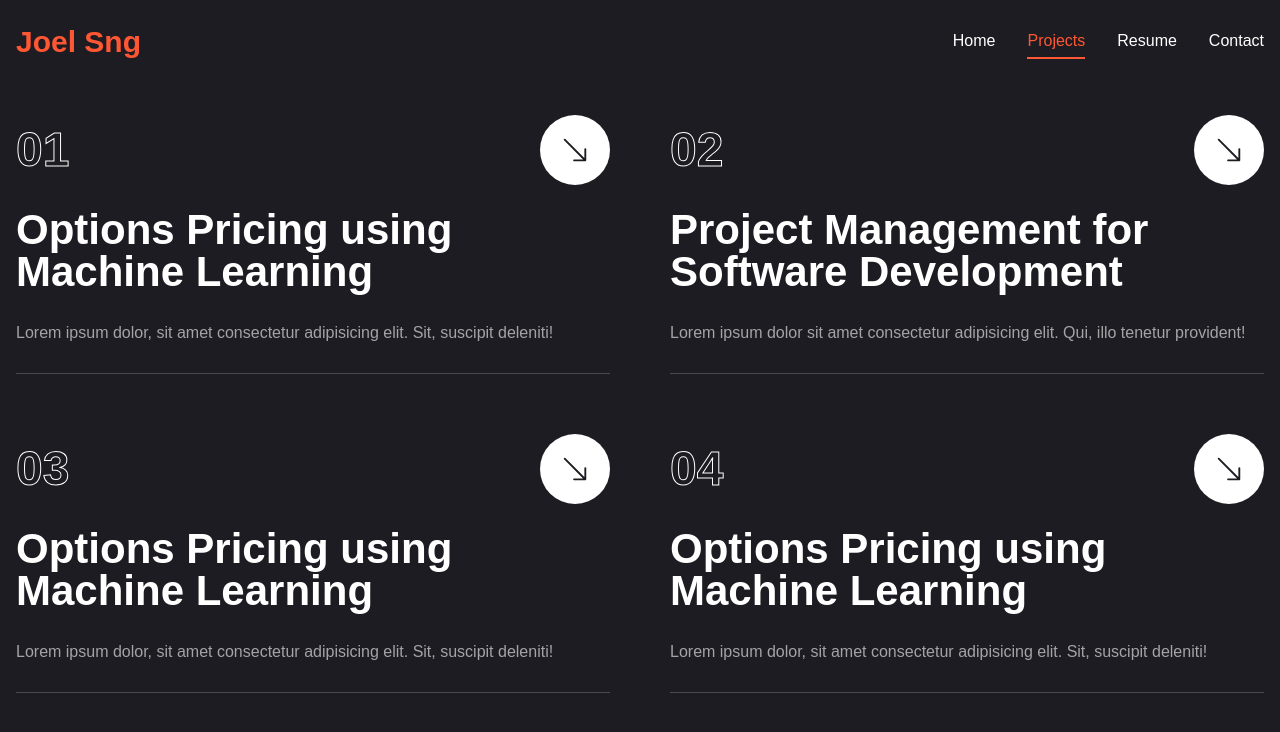
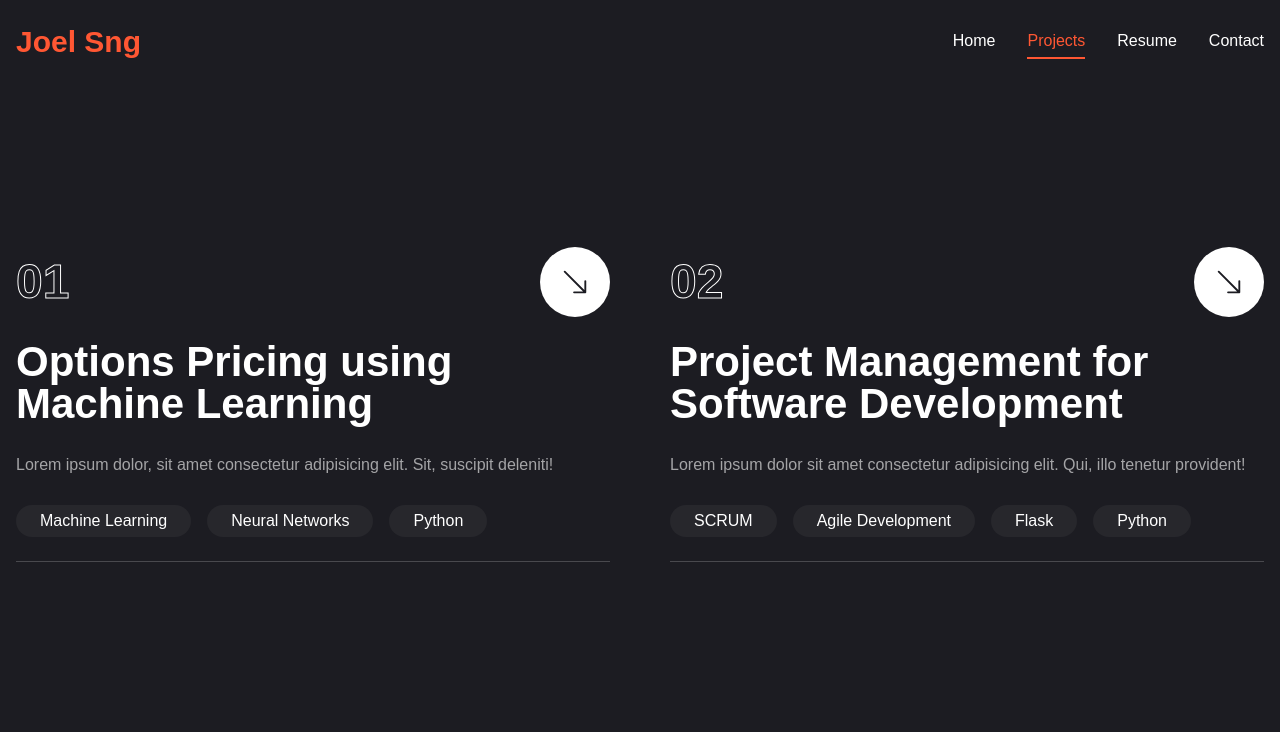
Before and after one commit to JoelSngZhenWei/portfolio_joel, a Next.js app in the folder portfolio_joel_1/: page /projects in a window 1280 px wide. Shown: the top 732 px of the page. Built offline with nearby package versions, Linux system fonts and the light colour scheme.

Commit message:
testing vercel deployment

```diff
--- a/portfolio_joel_1/app/page.tsx
+++ b/portfolio_joel_1/app/page.tsx
@@ -22,9 +22,11 @@ export default function Home() {
             </p>
             {/* btn and socials */}
             <div className="flex flex-col xl:flex-row items-center gap-8">
-              <Button variant="outline" size="lg" className="uppercase flex items-center gap-2">
-                <span>Download CV</span>
-                <FiDownload className="text-xl"/>
+              <Button variant="outline" size="lg" className="uppercase ">
+                <a href="/assets/resume_joelsng.pdf" download="resume_joelsng.pdf" className='flex items-center gap-2'>
+                  <span>Download CV</span>
+                  <FiDownload className="text-xl" />
+                </a>
               </Button>
               <div className="mb-8 xl:mb-0">
                 <Socials containerStyles="flex gap-6" iconStyles="w-9 h-9 border border-accent rounded-full flex justify-center items-center text-accent text-base hover:bg-accent hover:text-primary hover:transition-all duration-500" />
--- a/portfolio_joel_1/app/projects/page.tsx
+++ b/portfolio_joel_1/app/projects/page.tsx
@@ -8,28 +8,28 @@ const projects = [
     num: '01',
     title: 'Options Pricing using Machine Learning',
     description: 'Lorem ipsum dolor, sit amet consectetur adipisicing elit. Sit, suscipit deleniti!',
-    skills: ['Machine Learning','Neural Networks','Python'],
+    skills: ['Machine Learning', 'Neural Networks', 'Python'],
     href: 'projects/options'
   },
   {
     num: '02',
     title: 'Project Management for Software Development',
     description: 'Lorem ipsum dolor sit amet consectetur adipisicing elit. Qui, illo tenetur provident!',
-    skills: ['SCRUM','Agile Development','Flask', 'Python'],
+    skills: ['SCRUM', 'Agile Development', 'Flask', 'Python'],
     href: ''
   },
-  {
-    num: '03',
-    title: 'Options Pricing using Machine Learning',
-    description: 'Lorem ipsum dolor, sit amet consectetur adipisicing elit. Sit, suscipit deleniti!',
-    href: ''
-  },
-  {
-    num: '04',
-    title: 'Options Pricing using Machine Learning',
-    description: 'Lorem ipsum dolor, sit amet consectetur adipisicing elit. Sit, suscipit deleniti!',
-    href: ''
-  },
+  // {
+  //   num: '03',
+  //   title: 'Options Pricing using Machine Learning',
+  //   description: 'Lorem ipsum dolor, sit amet consectetur adipisicing elit. Sit, suscipit deleniti!',
+  //   href: ''
+  // },
+  // {
+  //   num: '04',
+  //   title: 'Options Pricing using Machine Learning',
+  //   description: 'Lorem ipsum dolor, sit amet consectetur adipisicing elit. Sit, suscipit deleniti!',
+  //   href: ''
+  // },
 ]
 
 export default function Projects() {
@@ -52,7 +52,7 @@ export default function Projects() {
                 <div className="w-full flex justify-between items-center">
                   <div className="text-5xl font-extrabold text-outline text-transparent group-hover:text-outline-hover transition-all duration-500">{project.num}</div>
                   <Link href={project.href} className="w-[70px] h-[70px] rounded-full bg-white group-hover:bg-accent transition-all duration-500 flex justify-center items-center hover:-rotate-45">
-                    <BsArrowDownRight className="text-primary text-3xl"/>
+                    <BsArrowDownRight className="text-primary text-3xl" />
                   </Link>
                 </div>
                 {/* title */}
@@ -61,6 +61,19 @@ export default function Projects() {
                 </h2>
                 {/* description */}
                 <p className="text-white/60">{project.description}</p>
+                <div className="flex flex-row gap-4">
+                  {project.skills.map((skill, index) => {
+                    return (
+                      <div key={index}>
+                        <div className="bg-[#27272c] rounded-full px-6">
+                          {skill}
+                        </div>
+
+                      </div>
+                    )
+                  })}
+                </div>
+
                 {/* border */}
                 <div className="border-b border-white/20 w-full"></div>
               </div>
--- a/portfolio_joel_1/app/resume/page.tsx
+++ b/portfolio_joel_1/app/resume/page.tsx
@@ -1,4 +1,6 @@
 "use client";
+import { Button } from '@/components/ui/button';
+import { FiDownload } from 'react-icons/fi'
 
 import {
   FaHtml5,
@@ -56,7 +58,7 @@ const about = {
 const experience = {
   icon: '',
   title: 'My Experience',
-  description: 'Lorem ipsum dolor, sit amet consectetur adipisicing elit. Tenetur expedita animi rerum nesciunt totam vel error rem reiciendis delectus veniam, temporibus, eligendi reprehenderit ducimus nulla doloribus minus dolores, inventore commodi?',
+  description: "Experienced in data science, analytics, and software development, with specialties in machine learning, NLP, RPA, and cloud development to deliver impactful solutions.",
   items: [
     {
       company: 'Zurich Insurance',
@@ -80,7 +82,7 @@ const experience = {
 const education = {
   icon: '',
   title: 'My Education',
-  description: 'Lorem ipsum dolor, sit amet consectetur adipisicing elit. Tenetur expedita animi rerum nesciunt totam vel error rem reiciendis delectus veniam, temporibus, eligendi reprehenderit ducimus nulla doloribus minus dolores, inventore commodi?',
+  description: 'Double degree first class honours student from Singapore Management University. Dean\'s list for all applicable years. Former president of committee overseeing 22 community service clubs in SMU, former member of SMU Student Association Council, former president of SMU\'s largest community service project.',
   items: [
     {
       instituition: 'Singapore Management University',
@@ -221,6 +223,12 @@ export default function Resume() {
             <TabsTrigger value='education' className='bg-[#232329] px-4'>Education</TabsTrigger>
             <TabsTrigger value='skills' className='bg-[#232329] px-4'>Skills</TabsTrigger>
             <TabsTrigger value='about' className='bg-[#232329] px-4'>About me</TabsTrigger>
+            <Button variant="outline" size="lg" className="uppercase ">
+              <a href="/assets/resume_joelsng.pdf" download="resume_joelsng.pdf" className='flex items-center gap-2'>
+                <span>Download CV</span>
+                <FiDownload className="text-xl" />
+              </a>
+            </Button>
           </TabsList>
 
           {/* content */}
@@ -295,7 +303,7 @@ export default function Resume() {
                   <p className='max-w-[600px] text-white/60 mx-auto xl:mx-0'>
                     {skills.description}
                   </p>
-                  <ScrollArea className='h-[480px]'>
+                  <ScrollArea className='h-[400px]'>
                     <div className='flex flex-col gap-2'>
                       <span className='text-accent font-bold'>Langauges</span>
                       <ul className='grid grid-cols-2 sm:grid-cols-3 md:grid-cols-4 gap-4 xl:gap-[30px]'>
--- a/portfolio_joel_1/components/Socials.tsx
+++ b/portfolio_joel_1/components/Socials.tsx
@@ -3,7 +3,7 @@ import {FaGithub, FaLinkedinIn} from'react-icons/fa'
 
 const socials = [
   {
-    icon: <FaGithub />, path:''
+    icon: <FaGithub />, path:'https://github.com/JoelSngZhenWei'
   },
   {
     icon: <FaLinkedinIn />, path:'https://www.linkedin.com/in/joelsngzw/'
```
Also changed, not shown: 1 other file (tests, documents, lock files or other folders).
